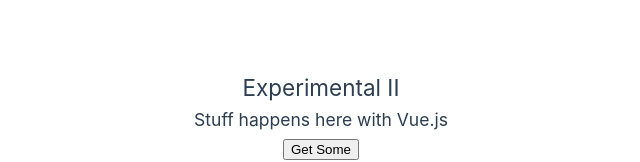
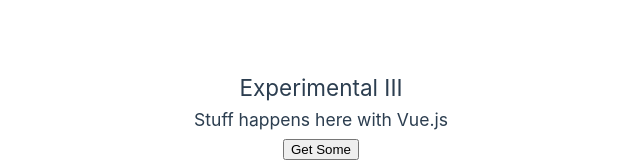
Before and after one commit to ids/labs, a Vue app in the folder app/: page / in a window 1280 px wide. Shown: the part 348-510 px from the top of the page, without its empty margins (319-959 px from the left). Built offline with nearby package versions, Linux system fonts and the light colour scheme.

Commit message:
update the welcome for the pipeline

```diff
--- a/app/src/components/TheWelcome.vue
+++ b/app/src/components/TheWelcome.vue
@@ -24,7 +24,7 @@
 <template>
 
 <div class="pagezone">
-  <h2>Experimental II</h2>
+  <h2>Experimental III</h2>
   <h3>Stuff happens here with {{  name  }}</h3>
   <button @click="greet">Get Some</button>
 </div>
```
